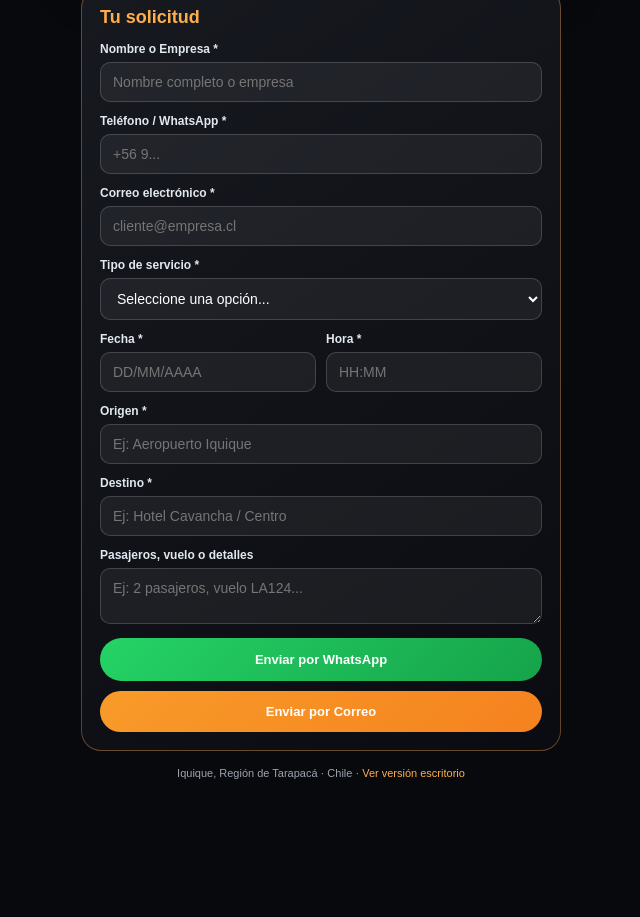
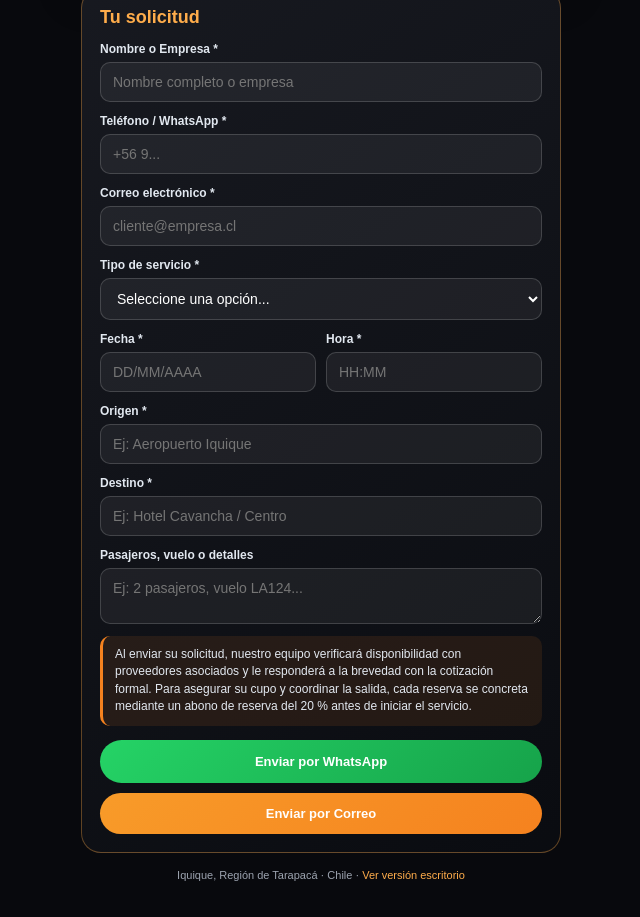
Before and after one commit to germann065-design/gong-gestion-norte, a plain HTML site: page movil.html in a window 1280 px wide. Shown: the part 332-1249 px from the top of the page, without its empty margins (319-959 px from the left). Before the commit the page ends 1147 px from the top, so only its background shows below. Drawn offline with Linux system fonts and the light colour scheme.

Commit message:
Update movil.html

```diff
--- a/movil.html
+++ b/movil.html
@@ -1,4 +1,3 @@
-
 <!DOCTYPE html>
 <html lang="es">
 <head>
@@ -151,6 +150,16 @@ h1 {
     grid-template-columns: 1fr 1fr;
     gap: 10px;
 }
+.nota-movil {
+    margin-top: 10px;
+    padding: 10px 12px;
+    border-radius: 10px;
+    background: rgba(245, 130, 31, 0.10);
+    border-left: 3px solid #f5821f;
+    font-size: 12px;
+    color: #e2e8f0;
+    line-height: 1.45;
+}
 .acciones {
     display: flex;
     flex-direction: column;
@@ -273,6 +282,10 @@ h1 {
             <div class="campo">
                 <label for="mDetalle">Pasajeros, vuelo o detalles</label>
                 <textarea id="mDetalle" rows="2" placeholder="Ej: 2 pasajeros, vuelo LA124..."></textarea>
+            </div>
+
+            <div class="nota-movil">
+                Al enviar su solicitud, nuestro equipo verificará disponibilidad con proveedores asociados y le responderá a la brevedad con la cotización formal. Para asegurar su cupo y coordinar la salida, cada reserva se concreta mediante un abono de reserva del 20 % antes de iniciar el servicio.
             </div>
 
             <div id="mEstado" class="estado"></div>
```
